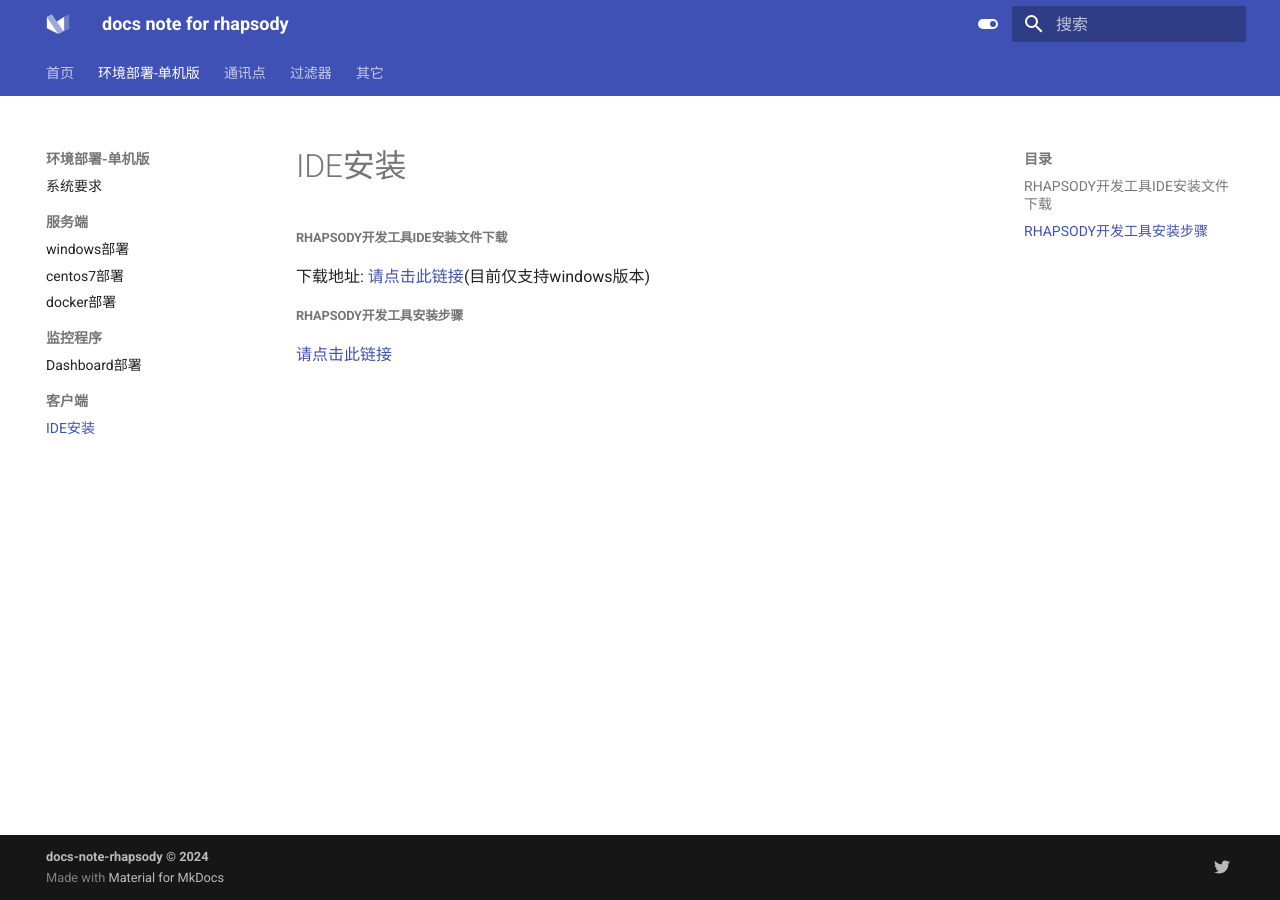
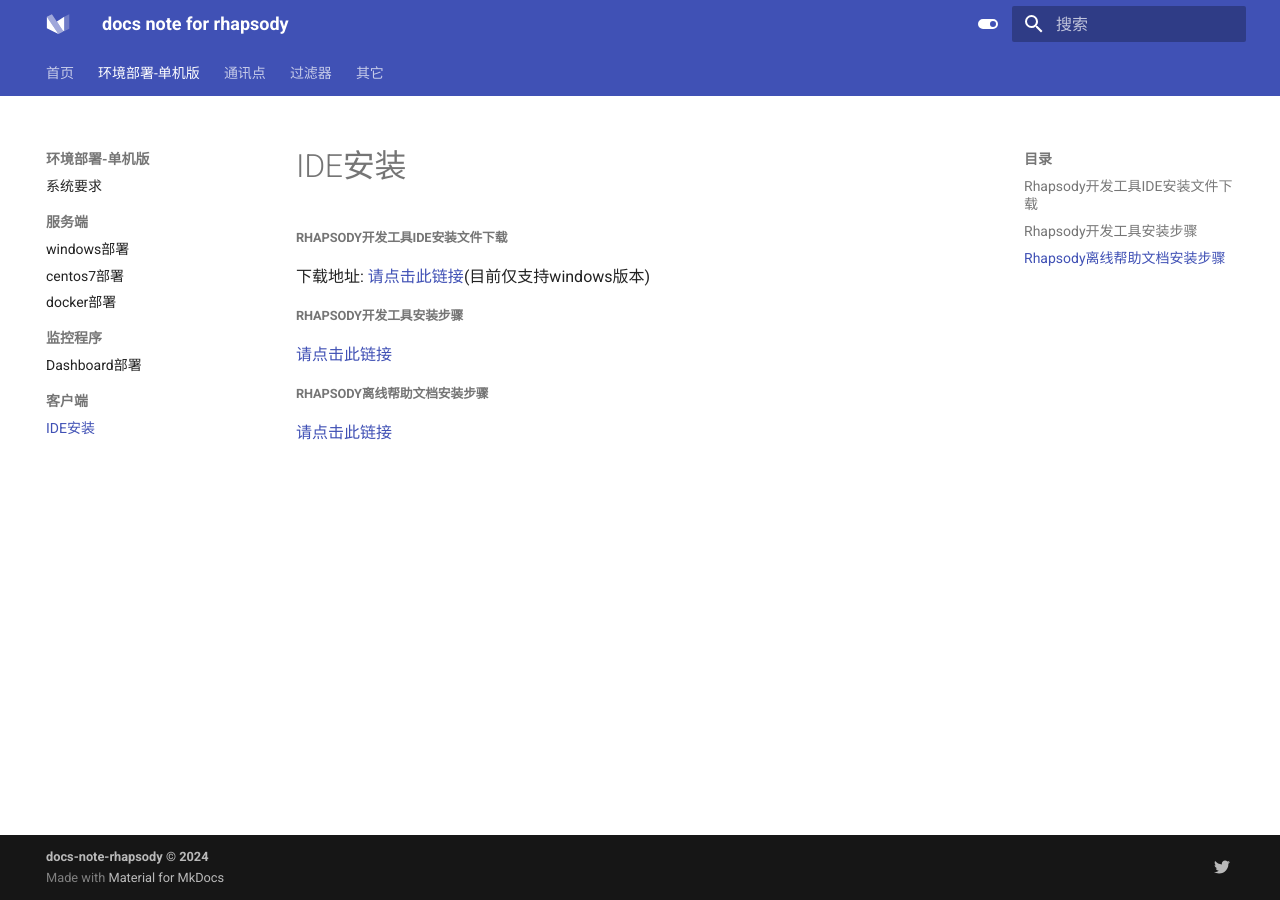
Before and after one commit to liaozhimingandy/demo, an MkDocs documentation site: the page built from docs/setup/rhapsody-ide.md, in a window 1280 px wide. Built offline with MkDocs 1.6.1 and Material for MkDocs 9.7.7, drawn with Linux system fonts in a browser that asks for light colours.

Commit message:
docs(core): 完善文档
1.增加js示例
2.更新安装教程对应的文档链接

```diff
--- a/docs/setup/rhapsody-ide.md
+++ b/docs/setup/rhapsody-ide.md
@@ -1,7 +1,11 @@
-##### RHAPSODY开发工具IDE安装文件下载
+##### Rhapsody开发工具IDE安装文件下载
 
 下载地址: [请点击此链接](https://pan.baidu.com/s/1eu3fKONrn9FL-CfVcq6lKA?pwd=113o )(目前仅支持windows版本)
 
-##### RHAPSODY开发工具安装步骤
+##### Rhapsody开发工具安装步骤
 
- [请点击此链接](https://www.alsoapp.com/docs-v1-rhapsody/Installing-Rhapsody-IDE_133164335.html)
+ [请点击此链接](https://www.alsoapp.com/docs-rhapsody/6.9.1/en/installing-rhapsody-ide.html)
+
+##### Rhapsody离线帮助文档安装步骤
+
+ [请点击此链接](https://www.alsoapp.com/docs-rhapsody/6.9.1/en/installing-rhapsody-ide-offline-help.html)
```
Also changed, not shown: docs/filter/JavaScript.md (+7 -2 lines), docs/setup/rhapsody-centos7.md (+2 -2 lines), docs/setup/rhapsody-windows.md (+1 -1 lines).
